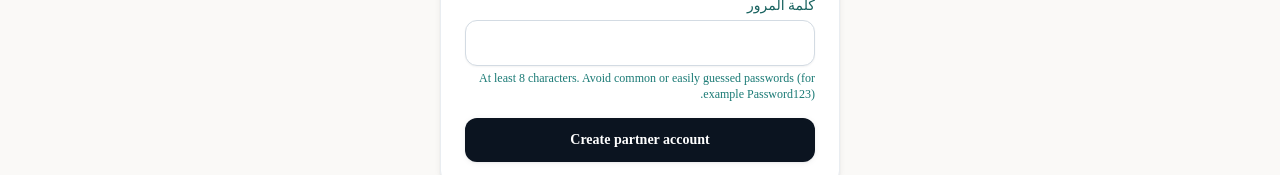
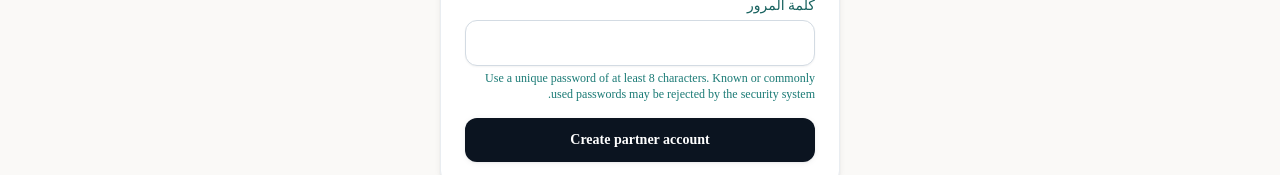
Before and after one commit to moldovansandor1998-ai/Travendiq, a Next.js app: page /ar/auth/register in a window 1280 px wide. Shown: the part 426-601 px from the top of the page. Built offline with nearby package versions, Linux system fonts and the light colour scheme; no server answers.

Commit message:
Clarify password requirements

```diff
--- a/src/app/[locale]/auth/register/page.tsx
+++ b/src/app/[locale]/auth/register/page.tsx
@@ -13,8 +13,9 @@ export default async function RegisterPage(props: { params: Promise<{ locale: Lo
     error: hu ? "A regisztráció nem sikerült, ezért megerősítő emailt sem küldtünk. Kérjük, próbáld újra." : "Registration failed, so no confirmation email was sent. Please try again.",
     rateLimited: t.auth.rateLimited,
     signIn: t.auth.signIn,
-    weakPassword: hu ? "Ez a jelszó túl könnyen kitalálható. Válassz erősebb, egyedi jelszót (legalább 8 karakter, kis- és nagybetű, szám ajánlott)." : "This password is too easy to guess. Please choose a stronger, unique password (at least 8 characters; upper/lowercase letters and numbers recommended).",
+    weakPassword: hu ? "A hitelesítési rendszer ezt a jelszót nem fogadta el. Kérjük, válassz egy másik, egyedi jelszót." : "The authentication system did not accept this password. Please choose a different, unique password.",
+    compromisedPassword: hu ? "A hitelesítési rendszer ezt a jelszót ismert vagy gyakran használt jelszóként érzékelte. Ez akkor is előfordulhat, ha van benne nagybetű, szám és speciális karakter. Kérjük, válassz egy teljesen más, egyedi jelszót." : "The authentication system identified this as a known or commonly used password. This can happen even when it contains uppercase letters, numbers and symbols. Please choose a completely different, unique password.",
     accountExists: hu ? "Ehhez az email-címhez már tartozhat fiók. Próbálj meg bejelentkezni." : "An account may already exist for this email address. Please try signing in.",
-    passwordHelp: hu ? "Legalább 8 karakter. Ne használj könnyen kitalálható jelszót (pl. Password123)." : "At least 8 characters. Avoid common or easily guessed passwords (for example Password123).",
+    passwordHelp: hu ? "Legalább 8 karakteres, egyedi jelszót használj. Az ismert vagy gyakran használt jelszavakat a biztonsági rendszer elutasíthatja." : "Use a unique password of at least 8 characters. Known or commonly used passwords may be rejected by the security system.",
   }} />;
 }
```
